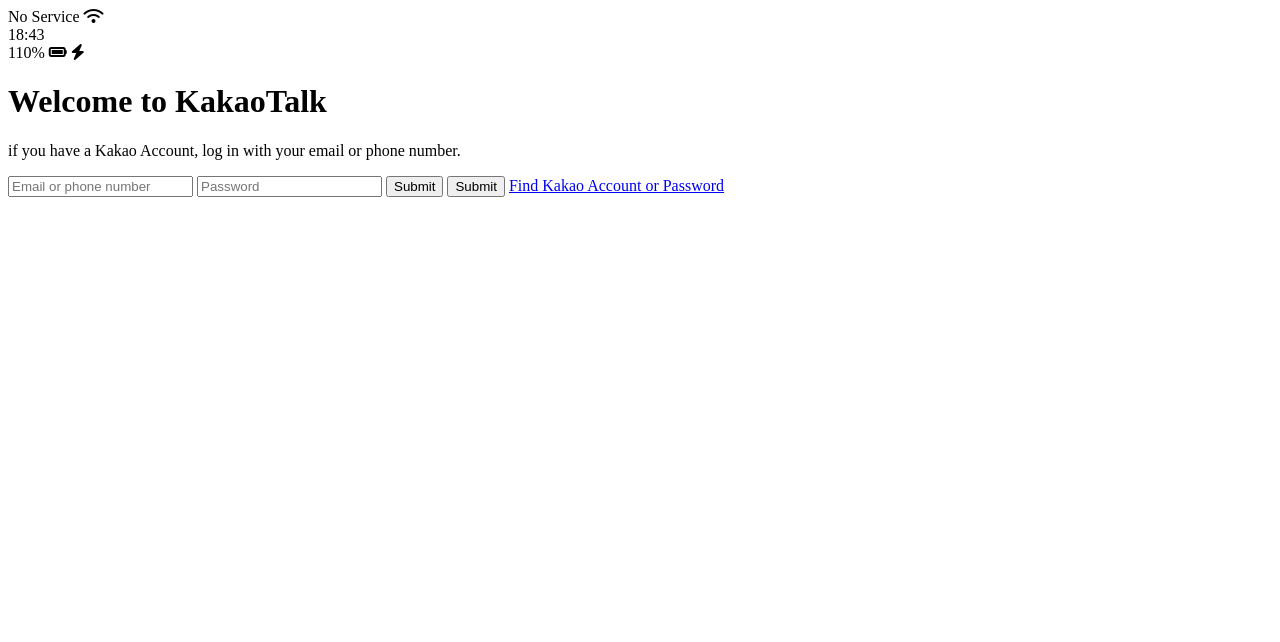
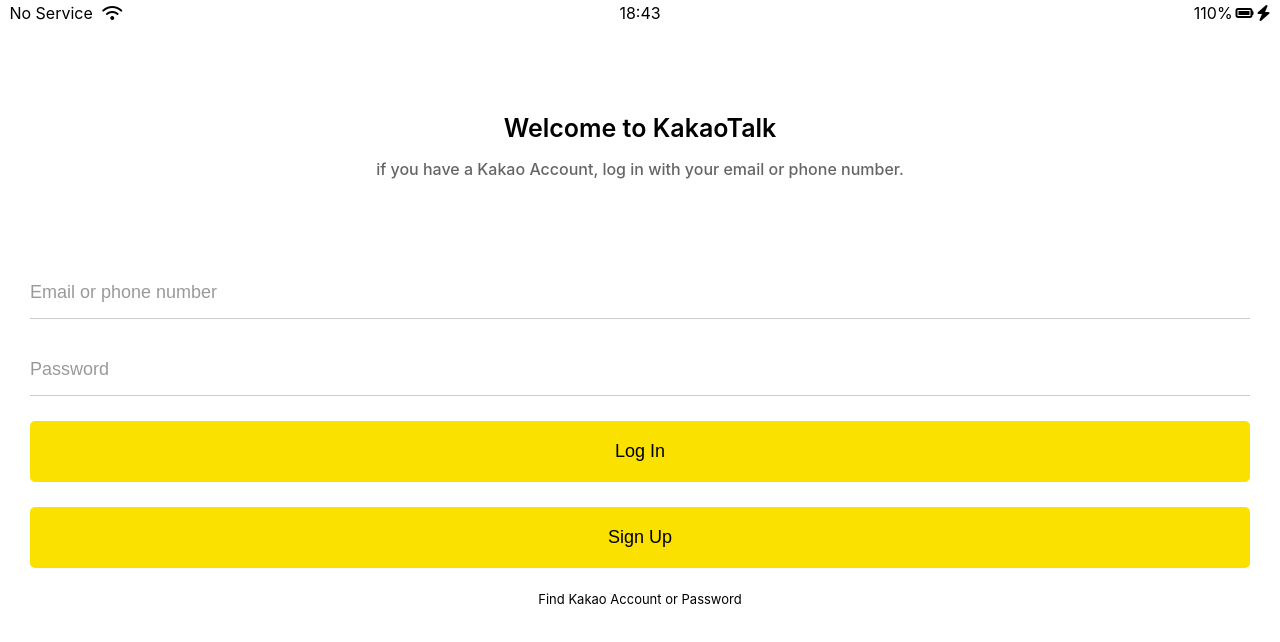
Before and after one commit to jungyu333/kokoa-clone-2022, a plain HTML site: page index.html in a window 1280 px wide. Drawn offline with Linux system fonts and the light colour scheme.

Commit message:
create login.css

```diff
--- /dev/null
+++ b/css/components/status-bar.css
@@ -0,0 +1,28 @@
+.status-bar {
+  display: flex;
+  justify-content: center;
+  padding: 5px 3px;
+}
+
+.status-bar__column {
+  width: 33%;
+}
+
+.status-bar__column:nth-child(2) {
+  display: flex;
+  justify-content: center;
+}
+
+.status-bar__column:last-child {
+  display: flex;
+  justify-content: flex-end;
+  align-items: center;
+}
+
+.status-bar__column:first-child span {
+  margin-right: 5px;
+}
+
+.status-bar__column .fa-battery-full {
+  margin: 0px 3px;
+}
--- /dev/null
+++ b/css/reset.css
@@ -0,0 +1,128 @@
+html,
+body,
+div,
+span,
+applet,
+object,
+iframe,
+h1,
+h2,
+h3,
+h4,
+h5,
+h6,
+p,
+blockquote,
+pre,
+a,
+abbr,
+acronym,
+address,
+big,
+cite,
+code,
+del,
+dfn,
+em,
+img,
+ins,
+kbd,
+q,
+s,
+samp,
+small,
+strike,
+strong,
+sub,
+sup,
+tt,
+var,
+b,
+u,
+i,
+center,
+dl,
+dt,
+dd,
+ol,
+ul,
+li,
+fieldset,
+form,
+label,
+legend,
+table,
+caption,
+tbody,
+tfoot,
+thead,
+tr,
+th,
+td,
+article,
+aside,
+canvas,
+details,
+embed,
+figure,
+figcaption,
+footer,
+header,
+hgroup,
+menu,
+nav,
+output,
+ruby,
+section,
+summary,
+time,
+mark,
+audio,
+video {
+  margin: 0;
+  padding: 0;
+  border: 0;
+  font-size: 100%;
+  font: inherit;
+  vertical-align: baseline;
+}
+/* HTML5 display-role reset for older browsers */
+article,
+aside,
+details,
+figcaption,
+figure,
+footer,
+header,
+hgroup,
+menu,
+nav,
+section {
+  display: block;
+}
+body {
+  line-height: 1;
+}
+ol,
+ul {
+  list-style: none;
+}
+blockquote,
+q {
+  quotes: none;
+}
+blockquote:before,
+blockquote:after,
+q:before,
+q:after {
+  content: "";
+  content: none;
+}
+table {
+  border-collapse: collapse;
+  border-spacing: 0;
+}
+
+input:focus {
+  outline: none;
+}
--- /dev/null
+++ b/css/screens/login.css
@@ -0,0 +1,59 @@
+.welcome-header {
+  margin: 90px 0px;
+  text-align: center;
+  display: flex;
+  flex-direction: column;
+  align-items: center;
+}
+
+.welcome-header__title {
+  margin-bottom: 20px;
+  font-size: 25px;
+  font-weight: 600;
+}
+
+.welcome-header__text {
+  width: 60%;
+  opacity: 0.6;
+  font-weight: 500;
+}
+
+#login-form {
+  display: flex;
+  flex-direction: column;
+  margin: 0px 30px;
+}
+
+#login-form input {
+  border: none;
+  padding: 15px 0px;
+  font-size: 18px;
+  margin-bottom: 25px;
+}
+
+#login-form input:not([type="submit"]) {
+  border-bottom: 1px solid rgba(0, 0, 0, 0.2);
+  transition: border-color 0.3s ease-in-out;
+}
+
+#login-form input::placeholder {
+  color: rgba(0, 0, 0, 0.4);
+}
+
+#login-form input:focus {
+  border-color: var(--yellow);
+}
+
+#login-form input[type="submit"] {
+  background-color: var(--yellow);
+  cursor: pointer;
+  padding: 20px 0px;
+  border-radius: 5px;
+}
+
+#login-form a {
+  text-align: center;
+  text-decoration: none;
+  color: inherit;
+  font-size: 13px;
+}
--- /dev/null
+++ b/css/styles.css
@@ -0,0 +1,9 @@
+@import "reset.css";
+@import "components/status-bar.css";
+@import "variables.css";
+@import "screens/login.css";
+
+body {
+  font-family: -apple-system, BlinkMacSystemFont, "Segoe UI", Roboto, Oxygen,
+    Ubuntu, Cantarell, "Open Sans", "Helvetica Neue", sans-serif;
+}
--- /dev/null
+++ b/css/variables.css
@@ -0,0 +1,3 @@
+:root {
+  --yellow: #fae100;
+}
--- a/index.html
+++ b/index.html
@@ -1,6 +1,7 @@
 <!DOCTYPE html>
 <html lang="kr">
   <head>
+    <link rel="stylesheet" href="css/styles.css" />
     <meta charset="UTF-8" />
     <meta http-equiv="X-UA-Compatible" content="IE=edge" />
     <meta name="viewport" content="width=device-width, initial-scale=1.0" />
@@ -32,8 +33,8 @@
     <form id="login-form">
       <input type="text" placeholder="Email or phone number" />
       <input type="password" placeholder="Password" />
-      <input type="submit" placeholder="Log In" />
-      <input type="submit" placeholder="Sign Up" />
+      <input type="submit" value="Log In" />
+      <input type="submit" value="Sign Up" />
       <a href="#">Find Kakao Account or Password</a>
     </form>
 
```
